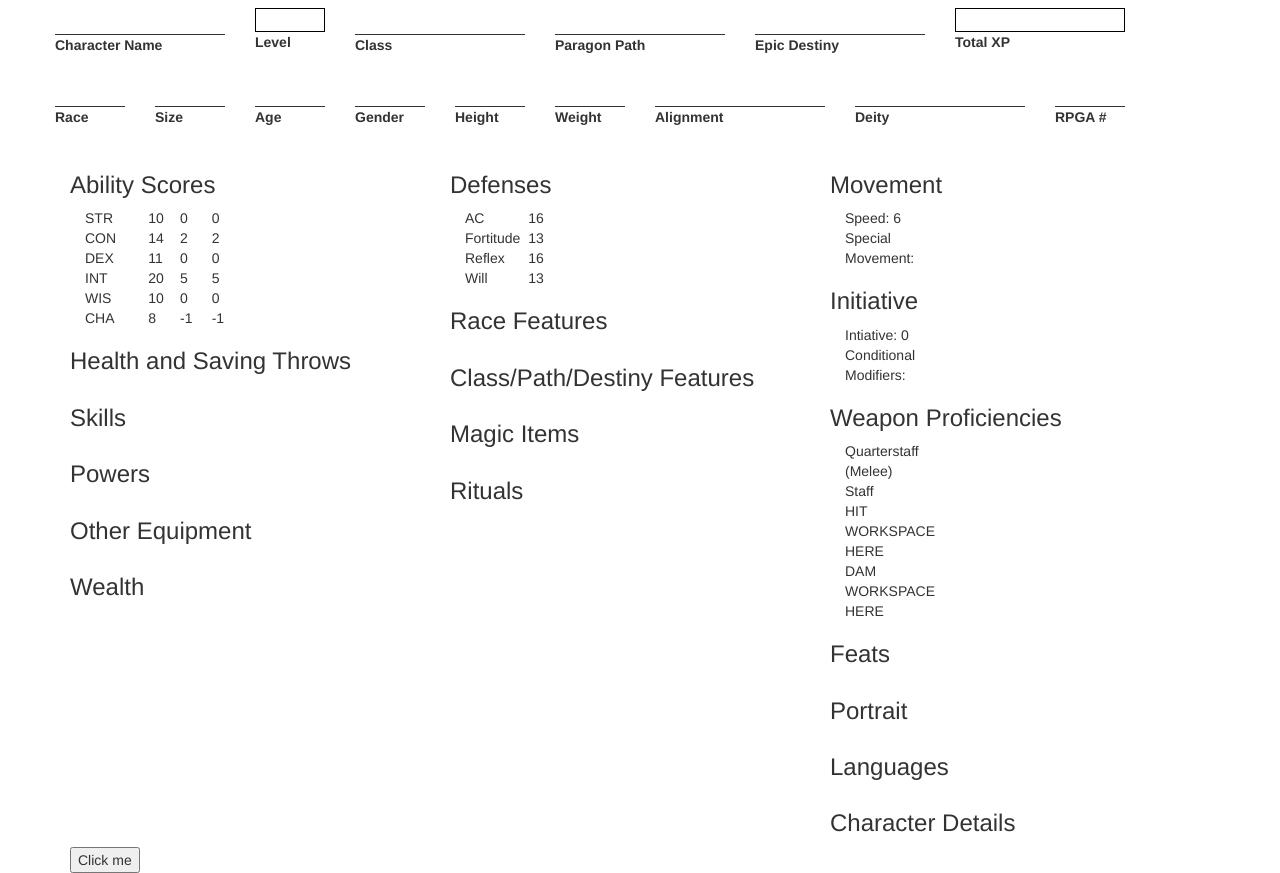
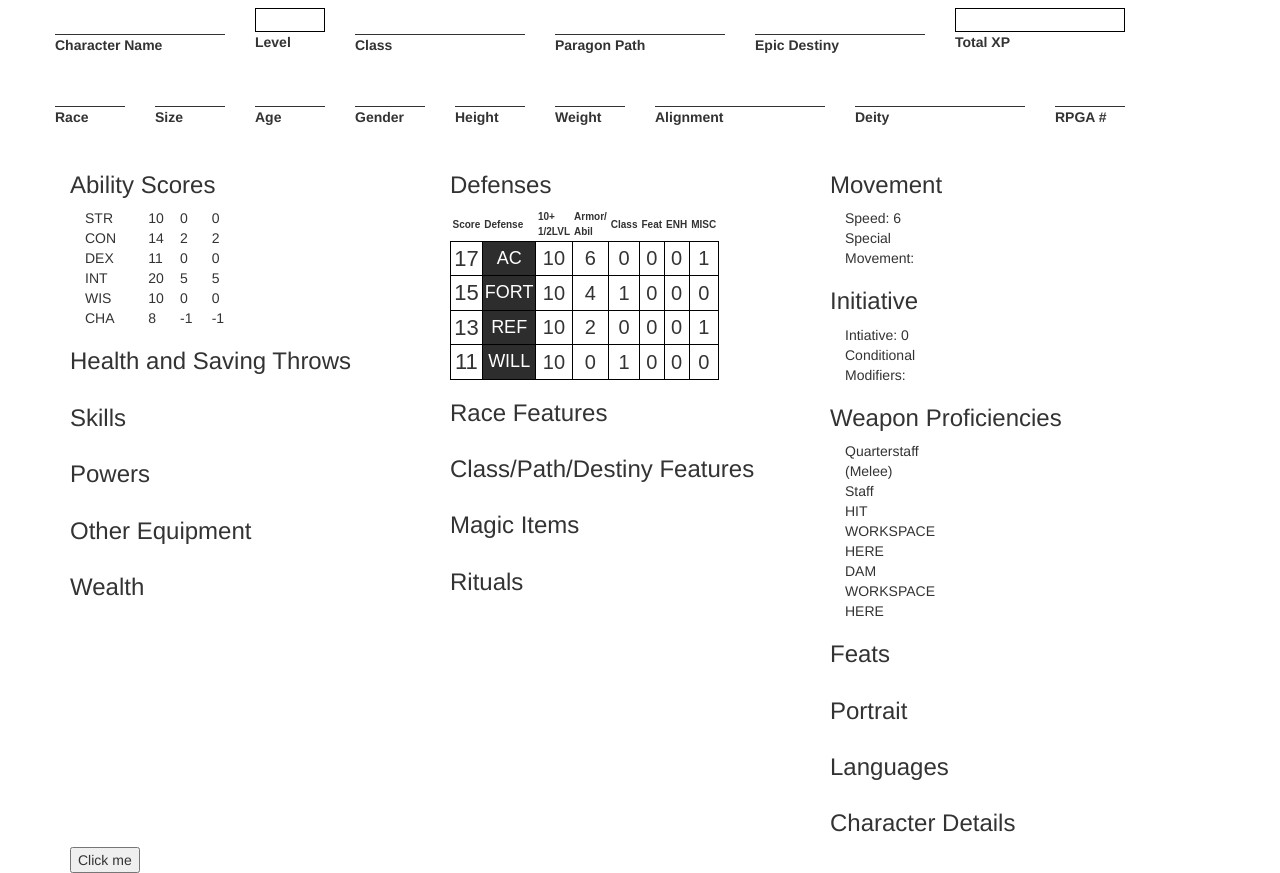
Before and after one commit to egomish/dnd4ebuilder, a website: page public/index.html in a window 1280 px wide. Shown: the part 75-948 px from the top of the page. Drawn offline with nearby package versions, Linux system fonts and the light colour scheme.

Commit message:
first attempt at the defenses section

```diff
--- a/public/controllers/directive_controllers/defensesController.js
+++ b/public/controllers/directive_controllers/defensesController.js
@@ -1,3 +1,56 @@
-app.controller('defensesController', ['$scope', '$http', function($scope, $http) {
-    $scope.test = 'hi from defenses controller';
+app.controller('defensesController', ['$scope', '$http', 'characterInfo', function($scope, $http, characterInfo) {
+    $scope.init = function() {
+    	$scope.localProperties = {
+			level0: {
+				defenses: [
+					{
+						score: 17,
+						def: 'AC',
+						lvl: 10,
+						armor: 6,
+						class: 0,
+						feat: 0,
+						enh: 0,
+						misc: 1
+					},
+					{
+						score: 15,
+						def: 'FORT',
+						lvl: 10,
+						armor: 4,
+						class: 1,
+						feat: 0,
+						enh: 0,
+						misc: 0
+					},
+					{
+						score: 13,
+						def: 'REF',
+						lvl: 10,
+						armor: 2,
+						class: 0,
+						feat: 0,
+						enh: 0,
+						misc: 1
+					},
+					{
+						score: 11,
+						def: 'WILL',
+						lvl: 10,
+						armor: 0,
+						class: 1,
+						feat: 0,
+						enh: 0,
+						misc: 0
+					}
+				]
+			}
+		};
+		//send original attribute states to the characterInfo service
+		for(var level in $scope.localProperties) {
+			for(var attr in $scope.localProperties[level]) {
+				characterInfo.set(level, attr, $scope.localProperties[level][attr]);
+			}
+		}
+    };
 }]);
--- a/public/styles/style.css
+++ b/public/styles/style.css
@@ -1,7 +1,9 @@
+/* Index Styles */
 .underlined {
 	text-decoration: underline;
 }
 
+/* Basic Info Styles */
 input {
 	width: 100%;
 	border: 1px solid black;
@@ -17,3 +19,41 @@ input[type="text"] {
     border-bottom: solid 1px;
     padding: 3px 10px;
 }
+
+/* Defenses Styles */
+.defenses table {
+    font-family: arial, sans-serif;
+    font-size: 10px;
+    border-collapse: collapse;
+    border-bottom: 1px solid black;
+}
+.defenses th {
+    border-bottom: 1px solid black;
+    text-align: left;
+    padding:2px;
+}
+
+.defenses td {
+    text-align: center;
+    border: 1px solid black;
+    font-size: 20px;
+}
+
+.defenses .score {
+    border: 1px solid black;
+}
+
+.defenses .def {
+    text-align: center;
+    padding: 2px;
+    background-color: #2d2d2d;
+    border: 1px solid black;
+    font-size: 18px;
+    color: white;
+}
+
+.defenses #rating {
+    text-align: center;
+    border: none;
+    font-size: 22px;
+}
--- a/public/views/defenses.html
+++ b/public/views/defenses.html
@@ -1,20 +1,24 @@
-<div>
-    <div class="col-sm-2">
-        AC
-        <br>
-        Fortitude
-        <br>
-        Reflex
-        <br>
-        Will
-    </div>
-    <div class="col-sm-2">
-        16
-        <br>
-        13
-        <br>
-        16
-        <br>
-        13
-    </div>
+<div class="defenses" ng-init="init()">
+    <table width="200">
+        <tr>
+            <th>Score</th>
+            <th>Defense</th>
+            <th>10+ <br>1/2LVL</th>
+            <th>Armor/<br>Abil</th>
+            <th>Class</th>
+            <th>Feat</th>
+            <th>ENH</th>
+            <th>MISC</th>
+        </tr>
+        <tr ng-repeat="defense in localProperties.level0.defenses">
+            <td class="score"><input id="rating" ng-model="defense.score"></td>
+            <td class="def" ng-bind="defense.def"></td>
+            <td ng-bind="defense.lvl"></td>
+            <td ng-bind="defense.armor"></td>
+            <td ng-bind="defense.class"></td>
+            <td ng-bind="defense.feat"></td>
+            <td ng-bind="defense.enh"></td>
+            <td ng-bind="defense.misc"></td>
+        </tr>
+    </table>
 </div>
```
